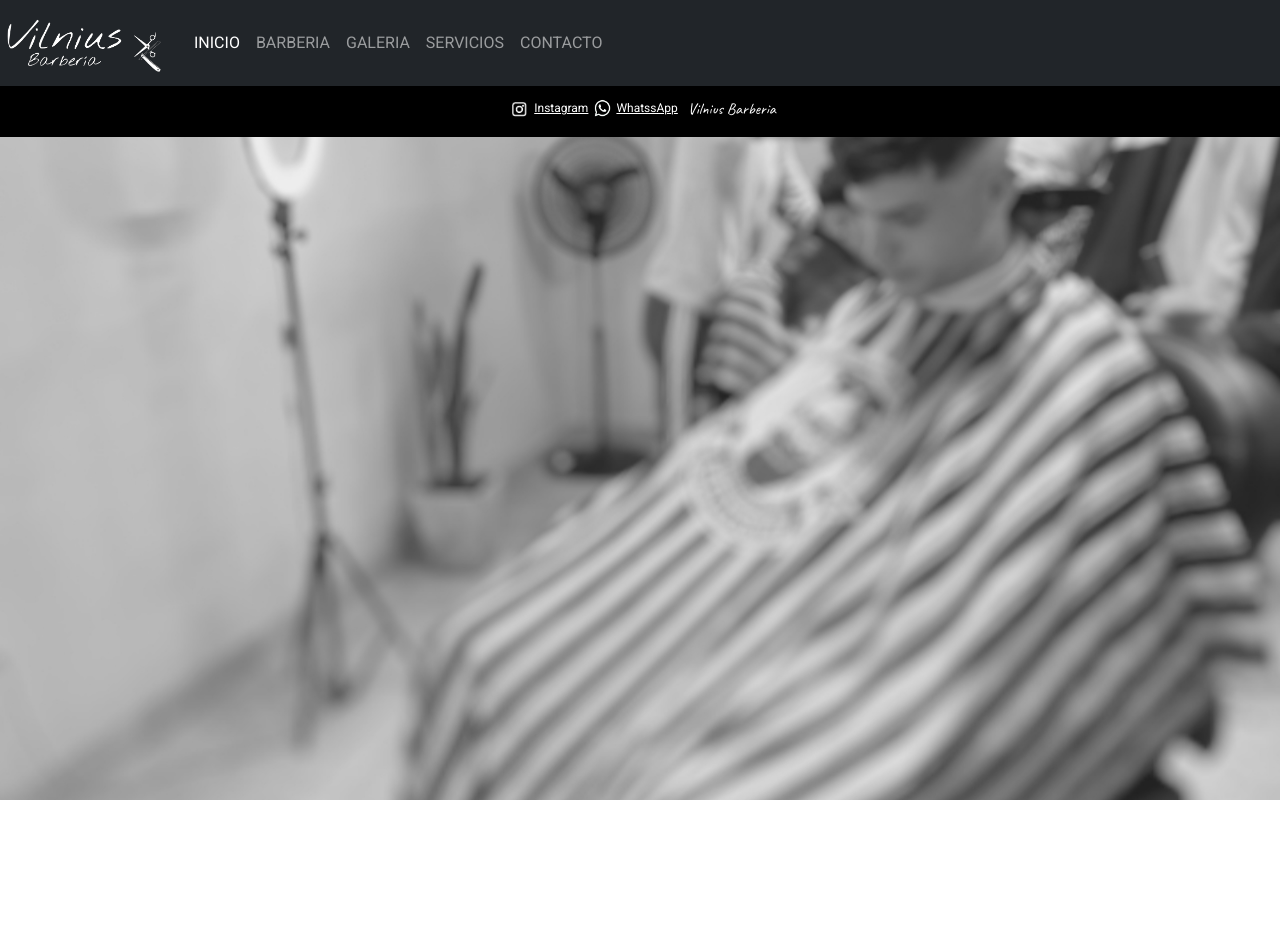
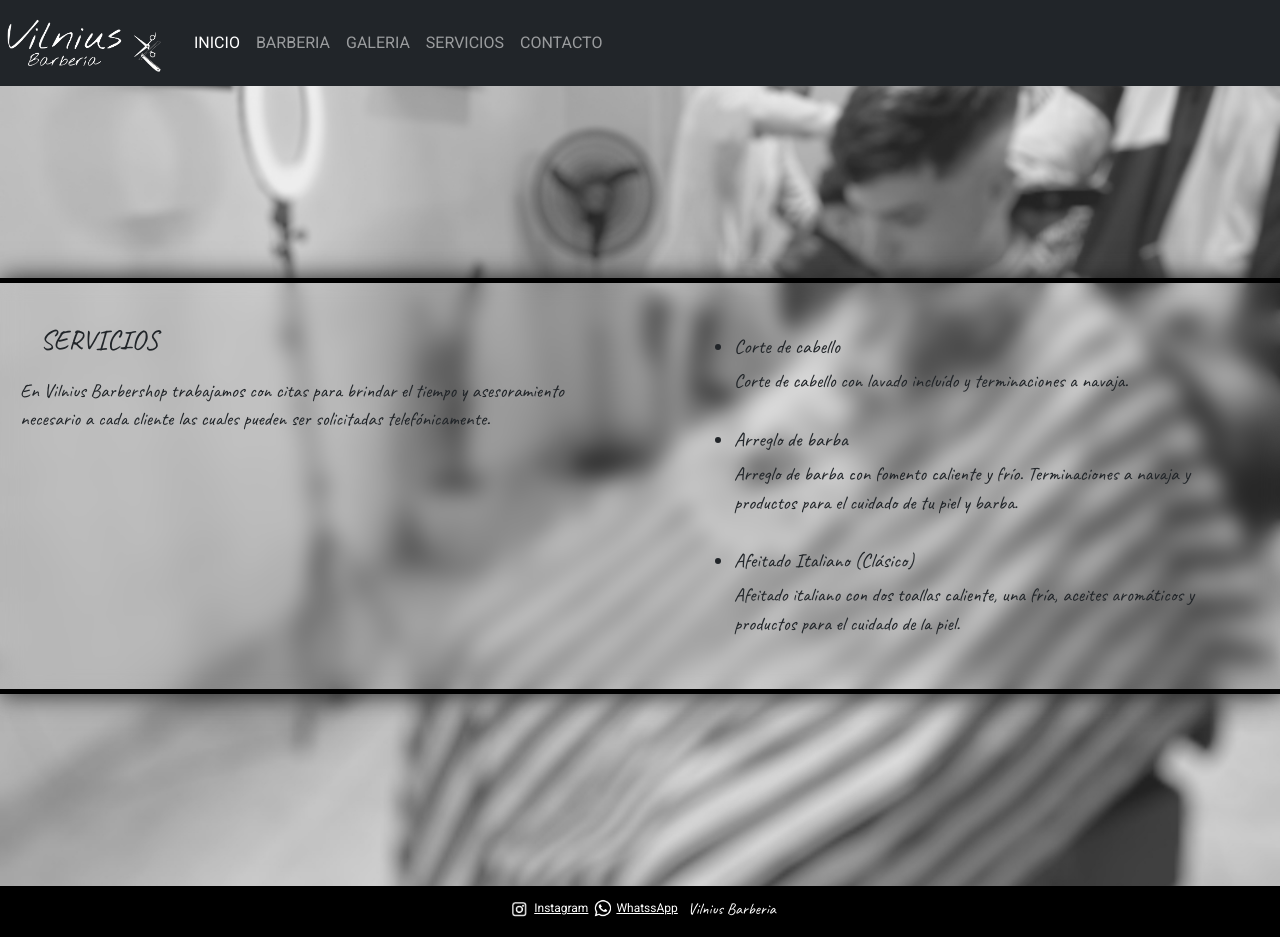
Before and after one commit to FacundoInza/VilniusBarberia, a website: page HTML/servicios.html in a window 1280 px wide. Before the commit the page ends 800 px from the top, so only its background shows below. Drawn offline with nearby package versions, Linux system fonts and the light colour scheme.

Commit message:
PROYECTO ENTREGA-FINAL

```diff
--- a/HTML/servicios.html
+++ b/HTML/servicios.html
@@ -37,11 +37,24 @@
                 </div>
             </div>
     </nav>
-
-    <div class="contenedor">
-
+    <main>
+    <div class="container-fluid" id="servicios" >
+        <div class="row">
+            <div class="col-md-6">
+               <h3>SERVICIOS</h3>
+                <p>
+                    En Vilnius Barbershop trabajamos con citas para brindar el tiempo y asesoramiento necesario a cada cliente las cuales pueden ser solicitadas telefónicamente.
+                </p>
+            </div>
+            <div class="col-md-6">
+               <ul>
+                    <li><h5>Corte de cabello</h5><p>Corte de cabello con lavado incluído y terminaciones a navaja.</p></li>
+                    <li><h5>Arreglo de barba</h5><p>Arreglo de barba con fomento caliente y frío. Terminaciones a navaja y productos para el cuidado de tu piel y barba.</p></li>
+                    <li><h5>Afeitado Italiano (Clásico)</h5><p>Afeitado italiano con dos toallas caliente, una fría, aceites aromáticos y productos para el cuidado de la piel.</p></li>
+                </ul>
+            </div>
+        </div>
     </div>
-
     </main>
 
     <footer>
--- a/scss/Galeria/_galeria.scss
+++ b/scss/Galeria/_galeria.scss
@@ -8,10 +8,10 @@
     width: 90%;
     height: 50%;
     justify-items: space-between;
-
+    border: solid white 5px;
 }
 
-a img {
+img {
     width: 100%;
     height: 100%;
     object-fit: cover;
@@ -34,3 +34,14 @@ a img {
 .grid6{
     grid-area: a6;
 }
+
+img {
+	-webkit-filter: grayscale(100%);
+	filter: grayscale(100%);
+	-webkit-transition: .3s ease-in-out;
+	transition: .3s ease-in-out;
+}
+ img:hover {
+	-webkit-filter: grayscale(0);
+	filter: grayscale(0);
+}
--- a/scss/home/_index.scss
+++ b/scss/home/_index.scss
@@ -1,8 +1,9 @@
 #VILNIUS {
-    width: 100%;
+    width:100%;
     height: 170px;
+    font-size: 180px;
 }
 
 #BARBERIA {
-    font-size: 50%;
+    font-size: 90px;
 }
--- a/scss/media/_media.scss
+++ b/scss/media/_media.scss
@@ -6,17 +6,11 @@
         background-repeat: no-repeat;
         min-width: 100%;
     }
-
-    .container h1 {
-        font-size: 60%;
+    #VILNIUS h1 {
+        font-size: 100px;
     }
 
+    #BARBERIA h1 {
+        font-size: 40px;
+    }
 }
-
-@media only screen and (max-width:576px )
- {
-    .container h1 {
-        font-size: 40%;
-    }
-
- }
--- a/scss/page/_pagina.scss
+++ b/scss/page/_pagina.scss
@@ -24,7 +24,6 @@ main {
     justify-content: center;
     align-items: center;
     min-height: 100vh;
-    font-size: 180px;
 }
 footer{
     width: 100%;
--- /dev/null
+++ b/scss/servicios/_servicios.scss
@@ -0,0 +1,20 @@
+#servicios {
+    box-shadow: 0px 0px 25px #222;
+    backdrop-filter: blur(10px);
+    height: 100%;
+    border-top: solid black 5px ;
+    border-bottom: solid black 5px ;
+    padding: 20px;
+    font-family:'Caveat', sans-serif;
+    font-size:120%;
+    h3{
+        margin: 20px;
+    }
+    ul{
+        margin: 20px;
+    }
+    li{
+        margin: 30px;
+
+    }
+}
--- a/scss/sstyle.scss
+++ b/scss/sstyle.scss
@@ -5,7 +5,7 @@
 @import "contacto/contacto";
 @import "barberia/barberia";
 @import "home/index";
-
+@import "servicios/servicios";
 
 /* KEYFFRAMES */
 .animate__animated.animate__fadeInDown {
```
Also changed, not shown: HTML/galeria.html (+7 -6 lines), index.html (+1 -2 lines), CSS/style.css.
